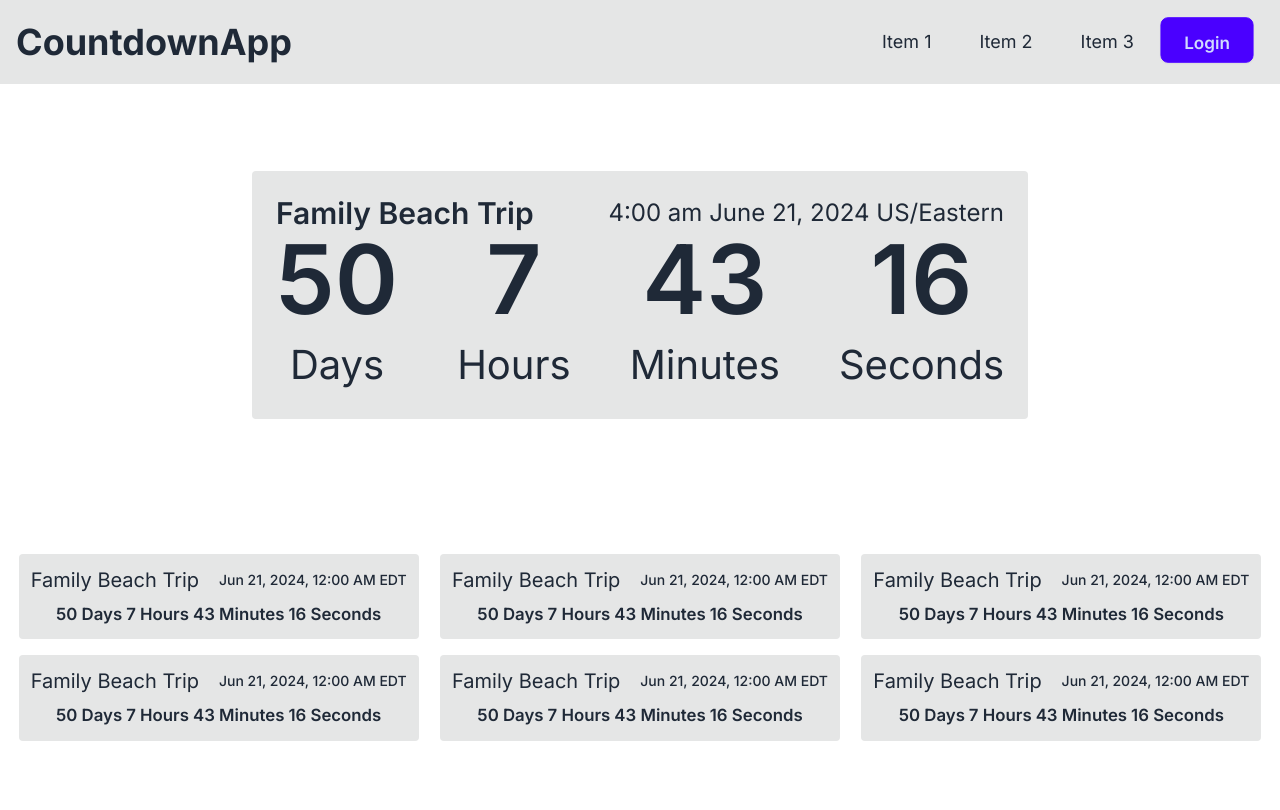
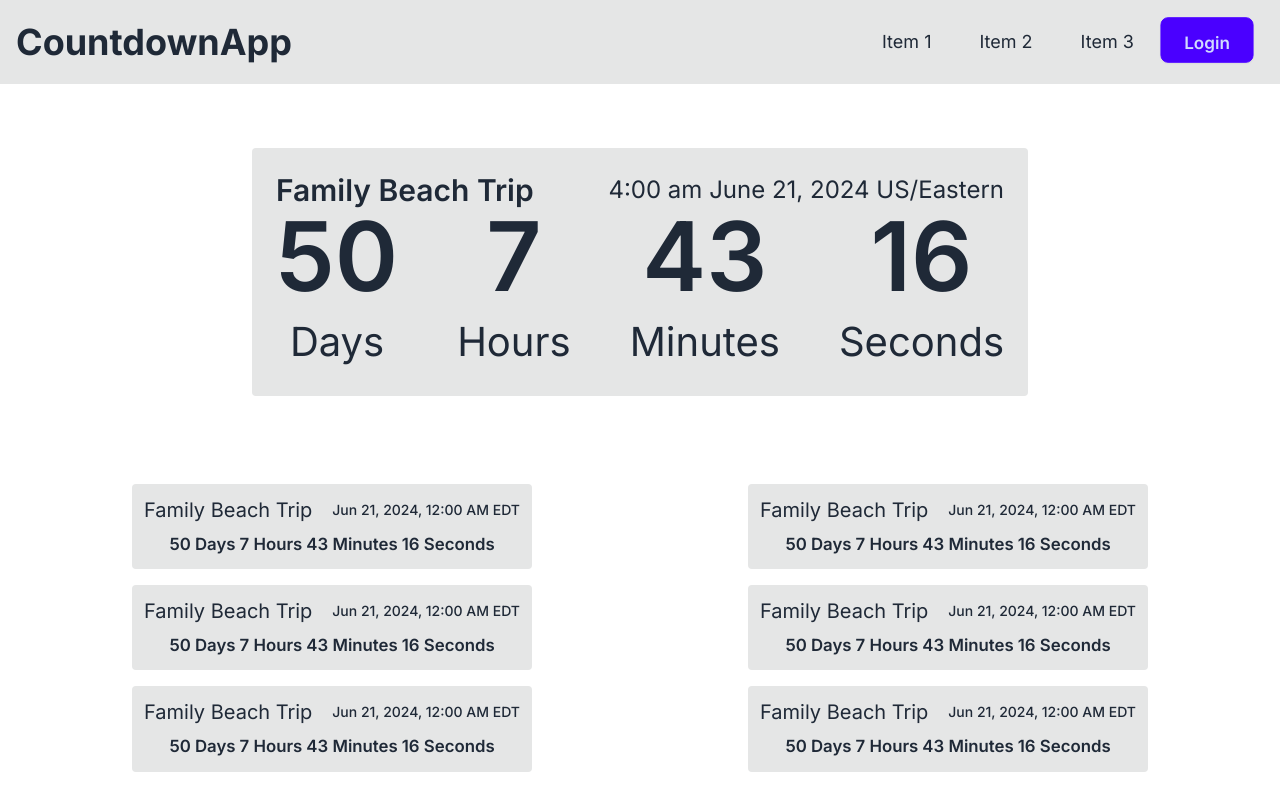
Before and after one commit to matthew-talamantes/CountDownApp, a Next.js app in the folder frontend/: page / in a window 1280 px wide. Shown: the top 810 px of the page. Built offline with nearby package versions, Linux system fonts and the light colour scheme.

Commit message:
Update main tag styles

```diff
--- a/frontend/src/app/layout.tsx
+++ b/frontend/src/app/layout.tsx
@@ -21,7 +21,7 @@ export default function RootLayout({
       <body className={`${inter.className}`}>
         <Navbar />
         <Messages />
-        <main>
+        <main className="my-8 px-4">
           {children}
         </main>
       </body>
```
